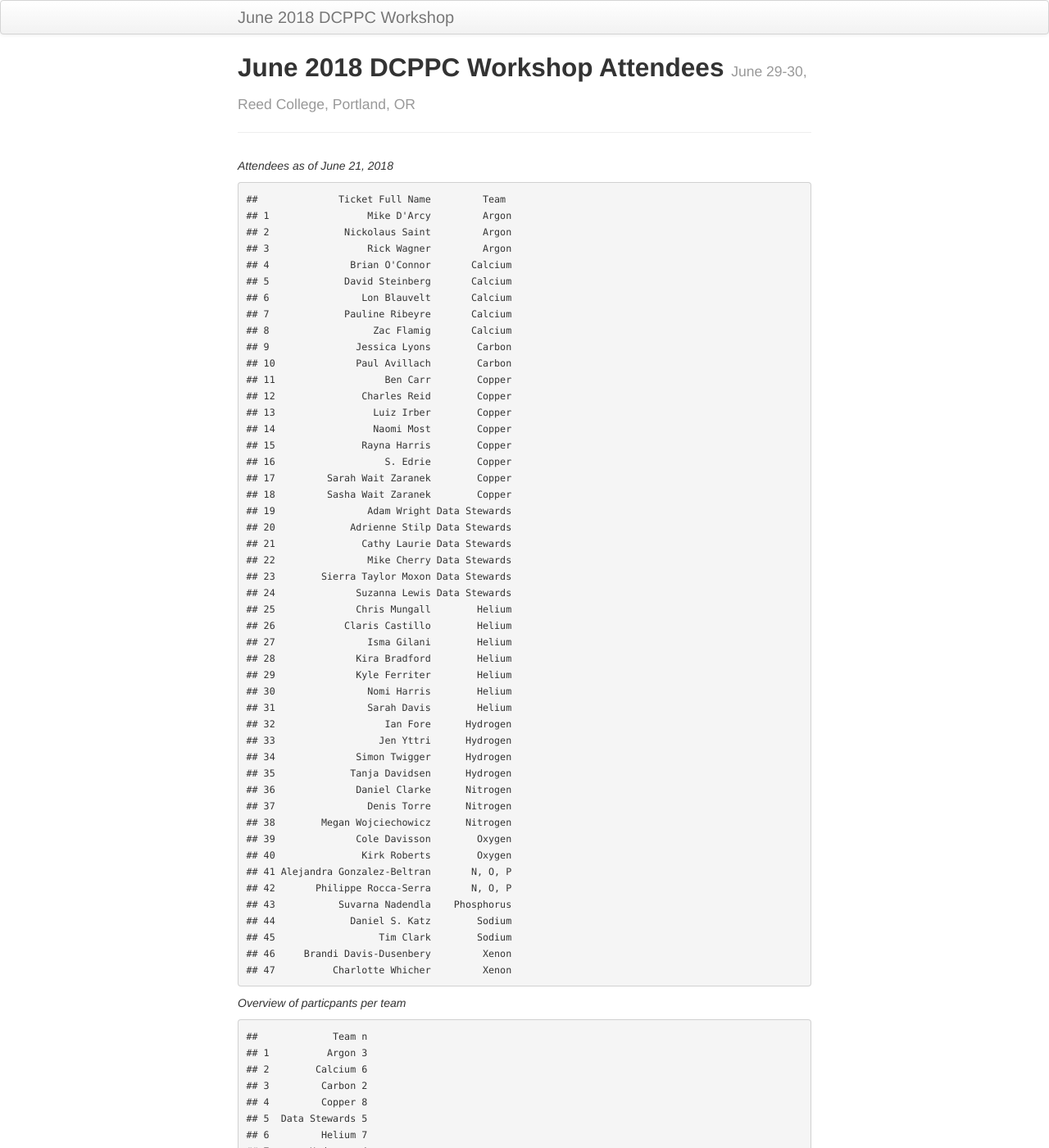
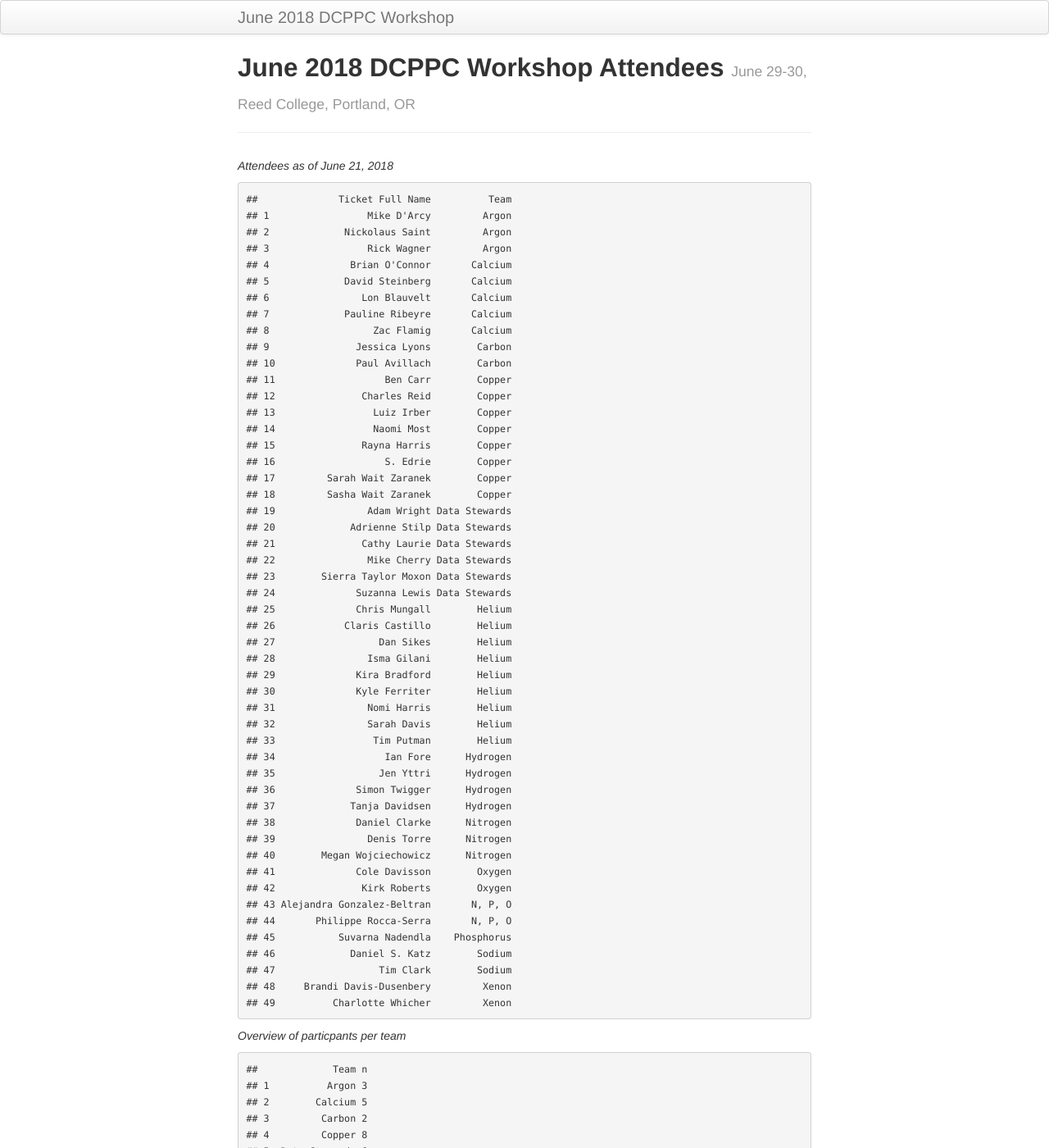
Before and after one commit to dcppc/2018-june-workshop, a Jekyll site: the page built from docs/attendees.md, in a window 1280 px wide and 1400 px high. Shown: the whole window at 82% size. Built offline with Jekyll 4.4.1, drawn with Linux system fonts in a browser that asks for light colours; some of the changed text lies outside the part shown.

Commit message:
49 attendees whoohoo

```diff
--- a/docs/attendees.md
+++ b/docs/attendees.md
@@ -6,7 +6,7 @@ tagline: June 29-30, Reed College, Portland, OR
 
 _Attendees as of June 21, 2018_
 
-    ##              Ticket Full Name         Team
+    ##              Ticket Full Name          Team
     ## 1                 Mike D'Arcy         Argon
     ## 2             Nickolaus Saint         Argon
     ## 3                 Rick Wagner         Argon
@@ -33,27 +33,29 @@ _Attendees as of June 21, 2018_
     ## 24              Suzanna Lewis Data Stewards
     ## 25              Chris Mungall        Helium
     ## 26            Claris Castillo        Helium
-    ## 27                Isma Gilani        Helium
-    ## 28              Kira Bradford        Helium
-    ## 29              Kyle Ferriter        Helium
-    ## 30                Nomi Harris        Helium
-    ## 31                Sarah Davis        Helium
-    ## 32                   Ian Fore      Hydrogen
-    ## 33                  Jen Yttri      Hydrogen
-    ## 34              Simon Twigger      Hydrogen
-    ## 35             Tanja Davidsen      Hydrogen
-    ## 36              Daniel Clarke      Nitrogen
-    ## 37                Denis Torre      Nitrogen
-    ## 38        Megan Wojciechowicz      Nitrogen
-    ## 39              Cole Davisson        Oxygen
-    ## 40               Kirk Roberts        Oxygen
-    ## 41 Alejandra Gonzalez-Beltran       N, O, P
-    ## 42       Philippe Rocca-Serra       N, O, P
-    ## 43           Suvarna Nadendla    Phosphorus
-    ## 44             Daniel S. Katz        Sodium
-    ## 45                  Tim Clark        Sodium
-    ## 46     Brandi Davis-Dusenbery         Xenon
-    ## 47          Charlotte Whicher         Xenon
+    ## 27                  Dan Sikes        Helium
+    ## 28                Isma Gilani        Helium
+    ## 29              Kira Bradford        Helium
+    ## 30              Kyle Ferriter        Helium
+    ## 31                Nomi Harris        Helium
+    ## 32                Sarah Davis        Helium
+    ## 33                 Tim Putman        Helium
+    ## 34                   Ian Fore      Hydrogen
+    ## 35                  Jen Yttri      Hydrogen
+    ## 36              Simon Twigger      Hydrogen
+    ## 37             Tanja Davidsen      Hydrogen
+    ## 38              Daniel Clarke      Nitrogen
+    ## 39                Denis Torre      Nitrogen
+    ## 40        Megan Wojciechowicz      Nitrogen
+    ## 41              Cole Davisson        Oxygen
+    ## 42               Kirk Roberts        Oxygen
+    ## 43 Alejandra Gonzalez-Beltran       N, P, O
+    ## 44       Philippe Rocca-Serra       N, P, O
+    ## 45           Suvarna Nadendla    Phosphorus
+    ## 46             Daniel S. Katz        Sodium
+    ## 47                  Tim Clark        Sodium
+    ## 48     Brandi Davis-Dusenbery         Xenon
+    ## 49          Charlotte Whicher         Xenon
 
 
 
@@ -61,11 +63,11 @@ _Overview of particpants per team_
 
     ##             Team n
     ## 1          Argon 3
-    ## 2        Calcium 6
+    ## 2        Calcium 5
     ## 3         Carbon 2
     ## 4         Copper 8
-    ## 5  Data Stewards 5
-    ## 6         Helium 7
+    ## 5  Data Stewards 6
+    ## 6         Helium 9
     ## 7       Hydrogen 4
     ## 8       Nitrogen 3.66
     ## 9         Oxygen 2.66
```
